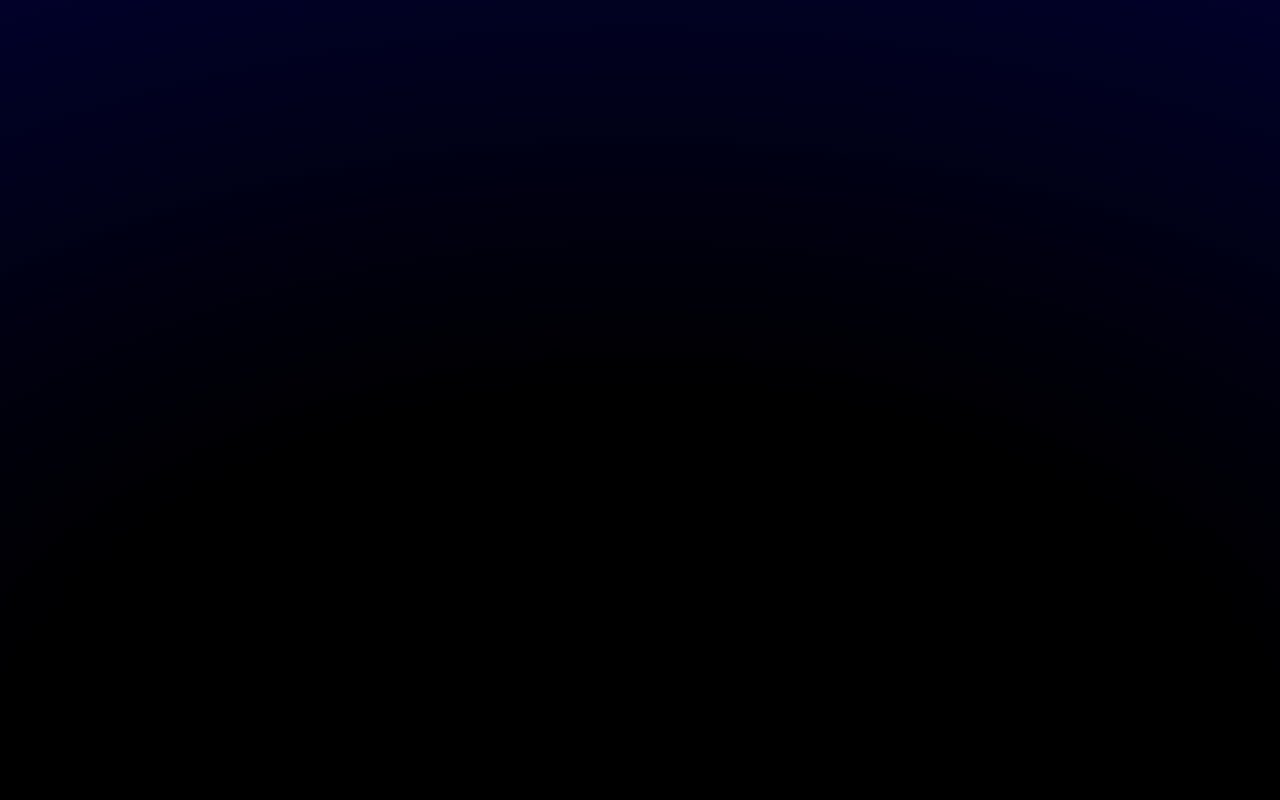
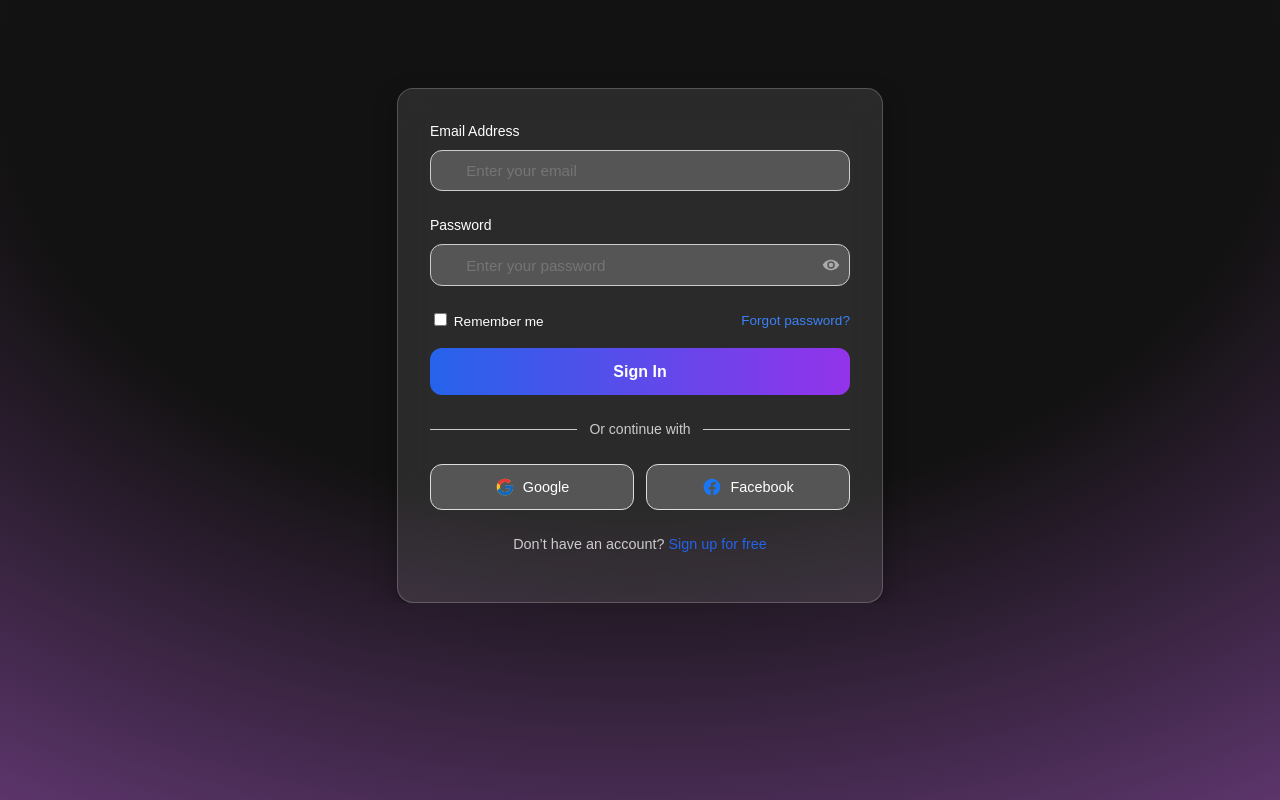
Before and after one commit to HuyCongDev05/comic-web, a React (Vite) app in the folder frontend/my-app/: page /Login in a window 1280 px wide. Before the commit this address had no page. Built offline with nearby package versions, Linux system fonts and the light colour scheme.

Commit message:
update fronend

```diff
--- a/frontend/my-app/src/components/Navbar/components/Menu/Menu.jsx
+++ b/frontend/my-app/src/components/Navbar/components/Menu/Menu.jsx
@@ -5,7 +5,6 @@ export default function NavItem({ name }) {
   const links = {
     "Trang chủ": "/",
     "Theo dõi": "/follow",
-    "Thể loại": "/category",
     "Lịch sử": "/history",
   };
 
--- a/frontend/my-app/src/components/Navbar/components/Menu/Menu.module.css
+++ b/frontend/my-app/src/components/Navbar/components/Menu/Menu.module.css
@@ -1,7 +1,7 @@
 .navLink {
     position: relative;
     text-decoration: none;
-    color: white;
+    color: #a18fa3;
     padding-bottom: 5px;
     transition: color 0.3s;
 }
--- a/frontend/my-app/src/index.css
+++ b/frontend/my-app/src/index.css
@@ -14,7 +14,7 @@
 
   color-scheme: light dark;
   color: rgba(255, 255, 255, 0.87);
-  --app-bg: radial-gradient(125% 125% at 50% 100%, #000000 40%, #010133 100%);
+  --app-bg: radial-gradient(125% 135% at 50% 10%, #131212 40%, #d46fff 140%);
 }
 
 html,
--- /dev/null
+++ b/frontend/my-app/src/layouts/Auth/Login.jsx
@@ -0,0 +1,115 @@
+'use client';
+import React, { useState } from 'react';
+import styles from './Login.module.css';
+
+const MailIcon = () => (
+  <svg xmlns="http://www.w3.org/2000/svg" width="18" height="18" fill="currentColor" viewBox="0 0 24 24">
+    <path d="M20 4H4a2 2 0 0 0-2 2v12a2 2 0 0 0 2 2h16a2 2 0 0 0 2-2V6a2 2 0 0 0-2-2Zm0 2v.01L12 13 4 6.01V6Zm-16 12V8.236l8 6.5 8-6.5V18Z"/>
+  </svg>
+);
+
+const KeyIcon = () => (
+  <svg xmlns="http://www.w3.org/2000/svg" width="20" height="20" viewBox="0 0 24 24" fill="none" stroke="currentColor" strokeWidth="2" strokeLinecap="round" strokeLinejoin="round">
+    <circle cx="7.5" cy="15.5" r="5.5"></circle>
+    <path d="m21 2-9.6 9.6"></path>
+    <path d="m15.5 7.5 3 3L22 7l-3-3"></path>
+  </svg>
+);
+
+const EyeIcon = () => (
+  <svg xmlns="http://www.w3.org/2000/svg" width="18" height="18" fill="currentColor" viewBox="0 0 24 24">
+    <path d="M12 5C7 5 2.73 8.11 1 12c1.73 3.89 6 7 11 7s9.27-3.11 11-7c-1.73-3.89-6-7-11-7Zm0 12a5 5 0 1 1 0-10 5 5 0 0 1 0 10Zm0-8a3 3 0 1 0 0 6 3 3 0 0 0 0-6Z"/>
+  </svg>
+);
+
+const EyeOffIcon = () => (
+  <svg xmlns="http://www.w3.org/2000/svg" width="18" height="18" fill="currentColor" viewBox="0 0 24 24">
+    <path d="m2 4 1.5 1.5L5.3 7.3A11.91 11.91 0 0 0 1 12c1.73 3.89 6 7 11 7 2.1 0 4.05-.53 5.8-1.46L18.5 20.5 20 19 3.5 2.5 2 4Zm10 13a5 5 0 0 1-5-5c0-.64.12-1.26.34-1.82l1.54 1.54A3 3 0 0 0 12 15a3 3 0 0 0 1.28-.29l1.53 1.53A4.97 4.97 0 0 1 12 17Zm9-5c-.7 1.56-2.05 3.03-3.82 4.05l-1.46-1.46A5 5 0 0 0 15 12c0-.64-.12-1.26-.34-1.82l1.46-1.46C18.95 9 20.3 10.44 21 12Z"/>
+  </svg>
+);
+
+const GoogleIcon = () => (
+  <svg xmlns="http://www.w3.org/2000/svg" width="20" height="20" viewBox="0 0 48 48">
+    <path fill="#fbc02d" d="M43.6 20.5H42V20H24v8h11.3C34.7 32 30.1 36 24 36c-6.6 0-12-5.4-12-12s5.4-12 12-12c3.1 0 5.9 1.2 8.1 3.1l5.7-5.7C34.3 6.2 29.4 4 24 4 12.9 4 4 12.9 4 24s8.9 20 20 20c11.3 0 19.5-8 19.5-19.3 0-1.3-.1-2.2-.3-3.2z"/>
+    <path fill="#e53935" d="M6.3 14.7l6.6 4.8C14.3 16.3 18.8 12 24 12c3.1 0 5.9 1.2 8.1 3.1l5.7-5.7C34.3 6.2 29.4 4 24 4 16 4 9.1 8.5 6.3 14.7z"/>
+    <path fill="#4caf50" d="M24 44c5.9 0 10.9-1.9 14.6-5.1l-6.7-5.4C30.3 34.5 27.4 36 24 36c-6.1 0-10.7-4-11.3-9.5l-6.6 5.1C9 39.5 15.9 44 24 44z"/>
+    <path fill="#1565c0" d="M43.6 20.5H42V20H24v8h11.3c-.5 3.5-3.7 8-11.3 8-6.1 0-10.7-4-11.3-9.5l-6.6 5.1C9 39.5 15.9 44 24 44c11.3 0 19.5-8 19.5-19.3 0-1.3-.1-2.2-.3-3.2z"/>
+  </svg>
+);
+
+const FacebookIcon = () => (
+  <svg xmlns="http://www.w3.org/2000/svg" width="20" height="20" fill="#1877F2" viewBox="0 0 48 48">
+    <path d="M24 4C12.954 4 4 12.954 4 24c0 9.991 7.339 18.257 17 19.8V30h-5v-6h5v-4.5c0-5 3-7.8 7.5-7.8 2.2 0 4.5.4 4.5.4v5h-2.5c-2.5 0-3.3 1.5-3.3 3V24h5.6l-.9 6h-4.7v13.8C36.661 42.257 44 33.991 44 24 44 12.954 35.046 4 24 4z"/>
+  </svg>
+);
+
+function Login() {
+  const [showPassword, setShowPassword] = useState(false);
+  const [email, setEmail] = useState('');
+  const [password, setPassword] = useState('');
+
+  return (
+    <div className={styles.container}>
+      <div className={styles.box}>
+        <form className={styles.form}>
+          <div className={styles.group}>
+            <label>Email Address</label>
+            <div className={styles.inputWrap}>
+              <MailIcon />
+              <input
+                type="email"
+                value={email}
+                onChange={(e) => setEmail(e.target.value)}
+                placeholder="Enter your email" />
+            </div>
+          </div>
+
+          <div className={styles.group}>
+            <label>Password</label>
+            <div className={styles.inputWrap}>
+              <KeyIcon />
+              <input
+                type={showPassword ? 'text' : 'password'}
+                value={password}
+                onChange={(e) => setPassword(e.target.value)}
+                placeholder="Enter your password" />
+              <button
+                type="button"
+                onClick={() => setShowPassword(!showPassword)}
+                className={styles.toggleBtn}
+              >
+                {showPassword ? <EyeOffIcon /> : <EyeIcon />}
+              </button>
+            </div>
+          </div>
+
+          <div className={styles.options}>
+            <label className={styles.remember}>
+              <input type="checkbox" /> Remember me
+            </label>
+            <a href="#">Forgot password?</a>
+          </div>
+
+          <button type="submit" className={styles.submitBtn}>
+            Sign In
+          </button>
+        </form>
+
+        <div className={styles.divider}>
+          <span>Or continue with</span>
+        </div>
+
+        <div className={styles.socials}>
+          <button><GoogleIcon /><span>Google</span></button>
+          <button><FacebookIcon /><span>Facebook</span></button>
+        </div>
+
+        <p className={styles.signup}>
+          Don’t have an account? <a href="#">Sign up for free</a>
+        </p>
+      </div>
+    </div>
+  );
+}
+
+export default Login;
--- /dev/null
+++ b/frontend/my-app/src/layouts/Auth/Login.module.css
@@ -0,0 +1,199 @@
+.container {
+    display: flex;
+    justify-content: center;
+    align-items: center;
+    padding-top: 80px;
+}
+
+.box {
+    width: 100%;
+    max-width: 420px;
+    background: rgba(255, 255, 255, 0.1);
+    backdrop-filter: blur(16px);
+    border: 1px solid rgba(255, 255, 255, 0.2);
+    box-shadow: 0 8px 24px rgba(0, 0, 0, 0.3);
+    color: #fff;
+    border-radius: 1rem;
+    padding: 2rem;
+}
+
+.group {
+    margin-bottom: 1.5rem;
+}
+
+.group label {
+    display: block;
+    font-size: 0.875rem;
+    margin-bottom: 0.5rem;
+    color: #fff;
+}
+
+
+.inputWrap {
+    position: relative;
+    width: 100%;
+    max-width: 420px;
+    display: flex;
+    align-items: center;
+}
+
+.inputWrap input {
+    width: 100%;
+    padding: 0.7rem 2.5rem 0.7rem 2.2rem;
+    border: 1px solid #ccc;
+    border-radius: 0.75rem;
+    font-size: 0.95rem;
+    background: #555;
+    color: #fff;
+    transition: border-color 0.2s;
+    z-index: 1;
+}
+
+.inputWrap input:focus {
+    outline: none;
+    border-color: #3b82f6;
+}
+
+.inputWrap svg {
+    position: absolute;
+    left: 0.75rem;
+    top: 50%;
+    transform: translateY(-50%);
+    color: #aaa;
+    pointer-events: none;
+    width: 18px;
+    height: 18px;
+}
+
+.toggleBtn {
+    position: absolute;
+    top: 50%;
+    right: 0.75rem;
+    transform: translateY(-50%);
+    background: transparent;
+    border: none;
+    cursor: pointer;
+    color: #aaa;
+    display: flex;
+    align-items: center;
+    justify-content: center;
+    width: 28px;
+    height: 28px;
+    border-radius: 50%;
+    z-index: 3;
+}
+
+.toggleBtn:hover {
+    color: #fff;
+    background: rgba(255, 255, 255, 0.15);
+    transform: translateY(-50%) scale(1.05);
+}
+
+.toggleBtn svg {
+    width: 18px;
+    height: 18px;
+    fill: currentColor;
+    pointer-events: none;
+}
+
+.options {
+    display: flex;
+    justify-content: space-between;
+    align-items: center;
+    font-size: 0.85rem;
+    margin-bottom: 1rem;
+}
+
+.options a {
+    color: #3b82f6;
+    text-decoration: none;
+}
+
+.options a:hover {
+    text-decoration: underline;
+}
+
+.submitBtn {
+    width: 100%;
+    padding: 0.9rem;
+    background: linear-gradient(to right, #2563eb, #9333ea);
+    color: white;
+    border: none;
+    border-radius: 0.75rem;
+    font-weight: 600;
+    font-size: 1rem;
+    cursor: pointer;
+}
+
+.submitBtn:hover {
+    transform: scale(1.02);
+    background: linear-gradient(to right, #1e40af, #7e22ce);
+}
+
+.divider {
+    display: flex;
+    align-items: center;
+    text-align: center;
+    margin: 1.5rem 0;
+    color: #ccc;
+    font-size: 0.875rem;
+}
+
+.divider::before,
+.divider::after {
+    content: "";
+    flex: 1;
+    border-bottom: 1px solid #ccc;
+}
+
+.divider:not(:empty)::before {
+    margin-right: 0.75rem;
+}
+
+.divider:not(:empty)::after {
+    margin-left: 0.75rem;
+}
+
+.socials {
+    display: grid;
+    grid-template-columns: repeat(2, 1fr);
+    gap: 0.75rem;
+}
+
+.socials button {
+    display: flex;
+    align-items: center;
+    justify-content: center;
+    padding: 0.75rem;
+    border: 1px solid #ddd;
+    border-radius: 0.75rem;
+    background: #555;
+    font-size: 0.9rem;
+    cursor: pointer;
+    color: #fff;
+}
+
+.socials button:hover {
+    background: #54445c;
+}
+
+.socials span {
+    margin-left: 0.5rem;
+}
+
+.signup {
+    text-align: center;
+    margin-top: 1.5rem;
+    font-size: 0.9rem;
+    color: #ccc;
+}
+
+.signup a {
+    color: #2563eb;
+    text-decoration: none;
+    font-weight: 500;
+}
+
+.signup a:hover {
+    text-decoration: underline;
+}
--- a/frontend/my-app/src/pages/Home/Home.module.css
+++ b/frontend/my-app/src/pages/Home/Home.module.css
@@ -83,7 +83,7 @@
 
 .comicItem:hover {
     transform: scale(1.05);
-    z-index: 10;
+    z-index: 2;
     box-shadow: 0 0 25px rgba(175, 68, 229, 0.4);
     border: 1.5px solid rgba(187, 121, 222, 0.5);
 }
--- a/frontend/my-app/src/routes/AppRoutes.jsx
+++ b/frontend/my-app/src/routes/AppRoutes.jsx
@@ -5,6 +5,8 @@ import Category from "../pages/Category";
 import History from "../pages/History";
 import MainLayout from "../layouts/MainLayout";
 import Footer from "../components/Footer/Footer";
+import NotFound from "../pages/404";
+import Login from "../layouts/Auth/Login";
 
 export default function AppRoutes() {
   return (
@@ -13,7 +15,9 @@ export default function AppRoutes() {
       <Route path="/Home" element={<MainLayout><Home/></MainLayout>} />
       <Route path="/Follow" element={<MainLayout><Follow/></MainLayout>} />
       <Route path="/Category" element={<MainLayout><Category/></MainLayout>} />
-      <Route path="/History" element={<MainLayout><History/></MainLayout>} />
+      <Route path="/History" element={<MainLayout><History /></MainLayout>} />
+      <Route path="*" element={<NotFound />} />
+      <Route path="/Login" element={<Login/>}/>
     </Routes>
   );
 }
```
Also changed, not shown: frontend/my-app/src/components/Navbar/Navbar.jsx (+26 -15 lines), frontend/my-app/src/components/Navbar/Navbar.module.css (+106 -67 lines), 2 other files (tests, documents, lock files or other folders).
